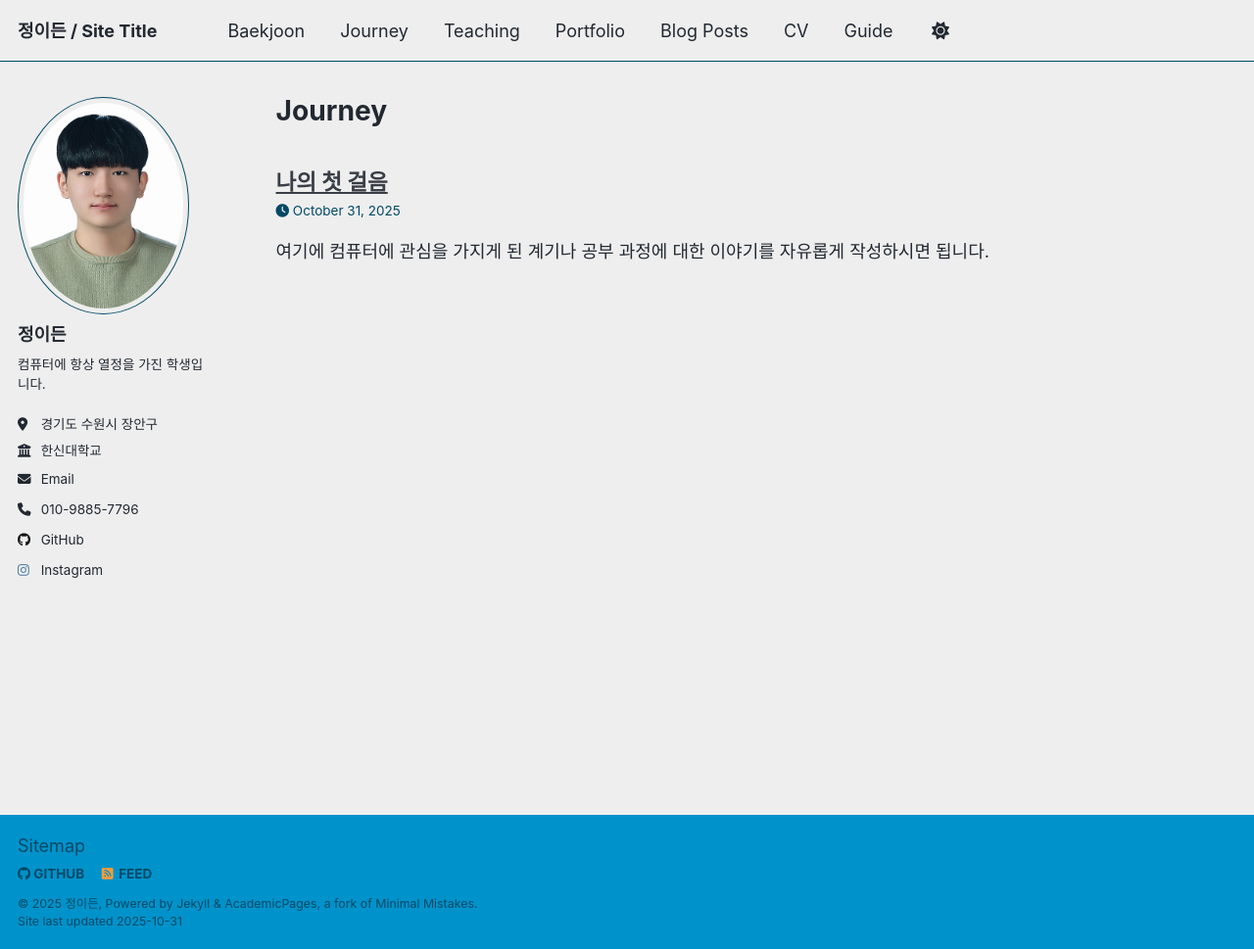
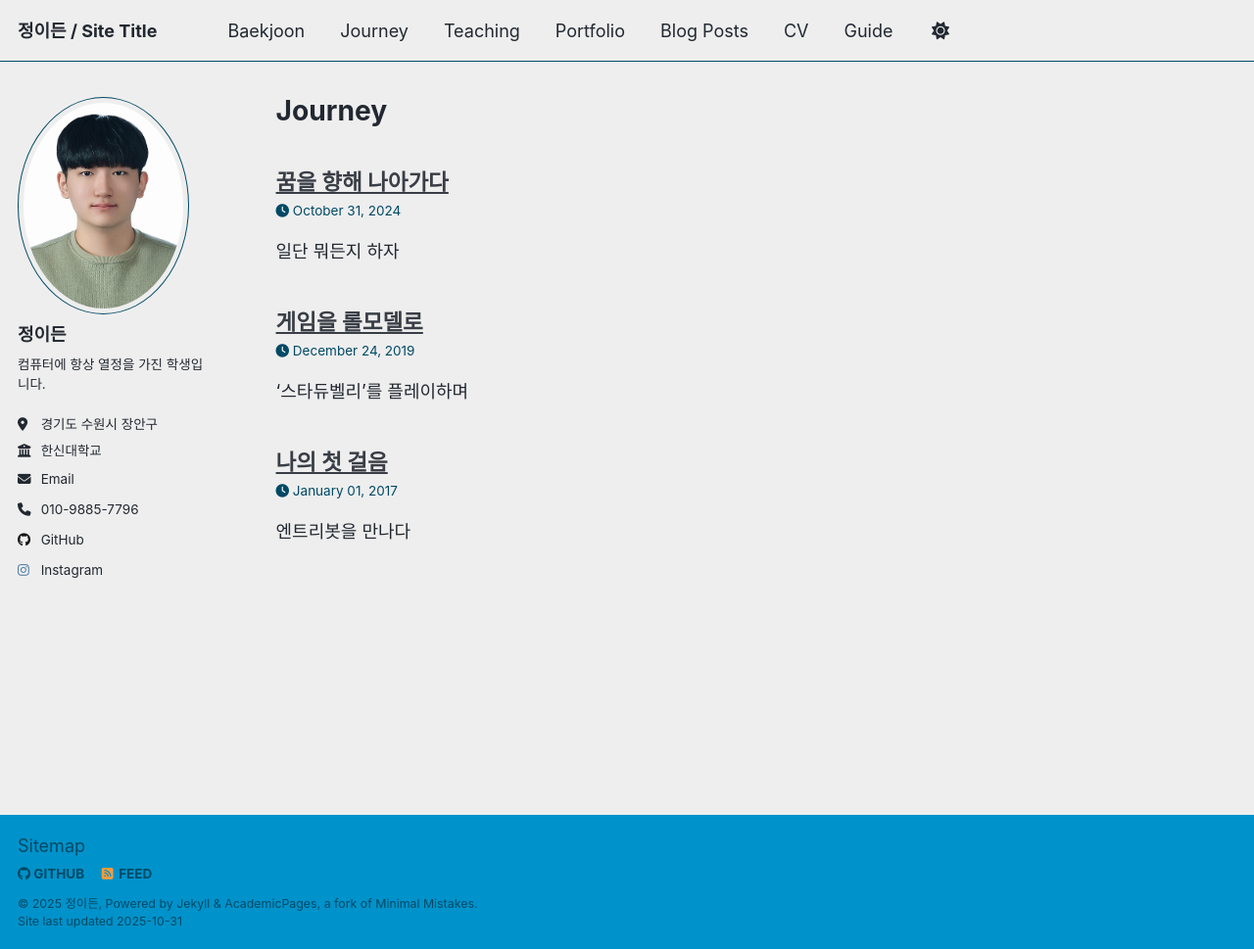
Before and after one commit to eden096/eden096.github.io, a Jekyll site: the page built from _pages/journey.html, in a window 1280 px wide and 969 px high. Shown: the whole window at 98% size. Built offline with Jekyll 4.4.1, drawn with Linux system fonts in a browser that asks for light colours; a script that is not in the unit is left out; part of the change alters nothing that is shown.

Commit message:
feat(journey): Add new entries and disable share buttons

```diff
--- a/_config.yml
+++ b/_config.yml
@@ -151,7 +151,7 @@ defaults:
     values:
       layout: single
       author_profile: true
-      share: true
+      share: false
       comments: true
   - scope:
       path: ""
@@ -167,7 +167,7 @@ defaults:
     values:
       layout: talk
       author_profile: true
-      share: true
+      share: false
 
 # Sass/SCSS
 sass:
--- /dev/null
+++ b/_journey/2017-01-01-my-first-step.md
@@ -0,0 +1,11 @@
+---
+title: "나의 첫 걸음"
+date: 2017-01-01
+---
+
+엔트리봇을 만나다
+
+
+## 프로그래밍과의 첫만남
+
+저는 어릴적 아무 취미도 없고 꿈도 애매한 평범한 초등학생이었습니다. 그러다 어느날 학교 수업 중 엔트리봇을 활용한 코딩을 접해보는 수업을 하였고, 그 수업은 저의 꿈을 찾게 해주는 원동력이 되었습니다. 처음보는 블록들을 연결하면 내가 원하는대로 움직이고 멈추는것이 매우 신기했습니다. 그날 이후로 저는 컴퓨터에 관심을 갖게되었고, 꿈에 대한 갈피를 잡을 수 있게 되었습니다.
--- /dev/null
+++ b/_journey/2019-12-24-game.md
@@ -0,0 +1,11 @@
+---
+title: "게임을 롤모델로"
+date: 2019-12-24
+---
+
+'스타듀벨리'를 플레이하며
+
+
+## 나의 진로를 결정한 계기
+
+저는 게임을 좋아하는 학생이었습니다. 학교가 끝나면 집에 돌아가 게임을 하고, 학원을 가서 친구들과 게임을 하고, 빈 시간이 있으면 언제나 게임을 했습니다. 그중 제가 게임개발자를 꿈꾸게한 게임이 하나 있습니다. 바로 '스타듀벨리'입니다. 스타듀벨리는 1인개발게임으로 알려진 농장 경영 시뮬레이터 게임입니다. 이 게임은 아기자기한 픽셀그래픽으로 실제 귀농을 한듯한 기분을 드게하여 힐링을 하게만드는 게임입니다. 이 게임은 저의 롤모델입니다. 개발자는 4년동안 혼자 게임을 만들어 엄청난 성공을 이뤄냈고 개발자의 게임에대한 열정이 저에게 꿈에대한 목표를 정하게 만드는 계기가 되었습니다.
--- /dev/null
+++ b/_journey/2024-10-31-keep-going.md
@@ -0,0 +1,12 @@
+---
+title: "꿈을 향해 나아가다"
+date: 2024-10-31
+---
+
+일단 뭐든지 하자
+
+
+## 이제 곧 성인이다!
+
+"꿈은 정해졌고, 노력만 하면 된다" 라고 매번 되새겼지만 사실 그렇게 실천하는것은 쉽지 않았습니다. 저는 항상 게을렀고, 놀고 먹고 자는것을 좋아했습니다. 하지만 점점 나이는 늘고 어느새 성인이 될 준비를 해야하는 순간이 왔습니다. 이대론 안되겠다! 아무것도 한게 없었던 저는 일단 뭐든지 해보자 라는 생각에 학교 생기부를 채우기 위한 모든 활동에 참여했습니다. 저의 진로에 맞춰 한 활동으로 '영화리뷰감상의 호불호 평가하는 ai만들기',
+'유튜브 강의를 따라하여 손가락 모션을 확인하는 프로그램 만들기', '학생의 교복 착용 유뮤를 확인하는 ai만들기' 등 여러 프로젝트를 닥치는대로 했습니다. 기본적인 프로젝트의 진행방식, 프로그램의 원리 등 대부분의 내용에 대해선 까막눈이 된채로 어떻게든 완성시켰습니다. 하지만 완성시킨 프로젝트의 내용은 이미 저의 손을 떠나 chatGPT의 것이 되었고, 제대로 설명할줄도 모르는 멍청이가 된것같은 기분에 홧김에 모든 프로젝트를 삭제시켰습니다. 하지만 지금 생각해보면 그때 당시 프로젝트를 진행하며 느낀 기분은 매우 즐거웠고, 어떻게든 완성시켰을때의 쾌감은 이뤄 말할 수 없었습니다. 그때가 아니였다면 지금의 열정은 없었을지도 모르겠습니다.
--- a/_journey/2025-10-31-my-first-step.md
+++ /dev/null
@@ -1,12 +0,0 @@
----
-title: "나의 첫 걸음"
-date: 2025-10-31
----
-
-여기에 컴퓨터에 관심을 가지게 된 계기나 공부 과정에 대한 이야기를 자유롭게 작성하시면 됩니다.
-
-예를 들어,
-
-## 처음 코딩을 접했을 때
-
-저는 어렸을 때부터 게임을 좋아했습니다. 단순히 게임을 하는 것을 넘어, '이 게임은 어떻게 만들어졌을까?' 하는 궁금증을 가지게 되었습니다. 그 궁금증이 저를 코딩의 세계로 이끌었습니다...
```
